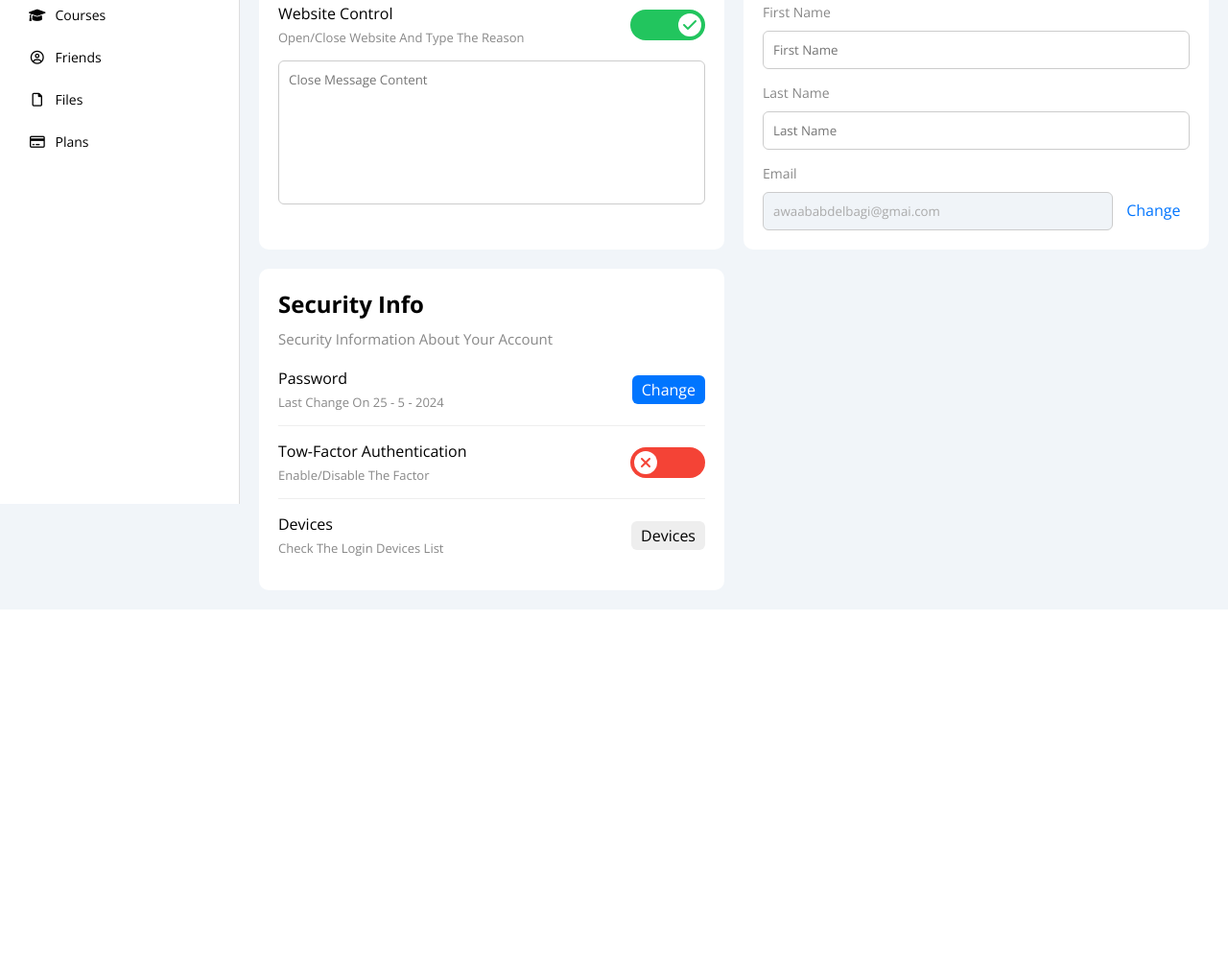
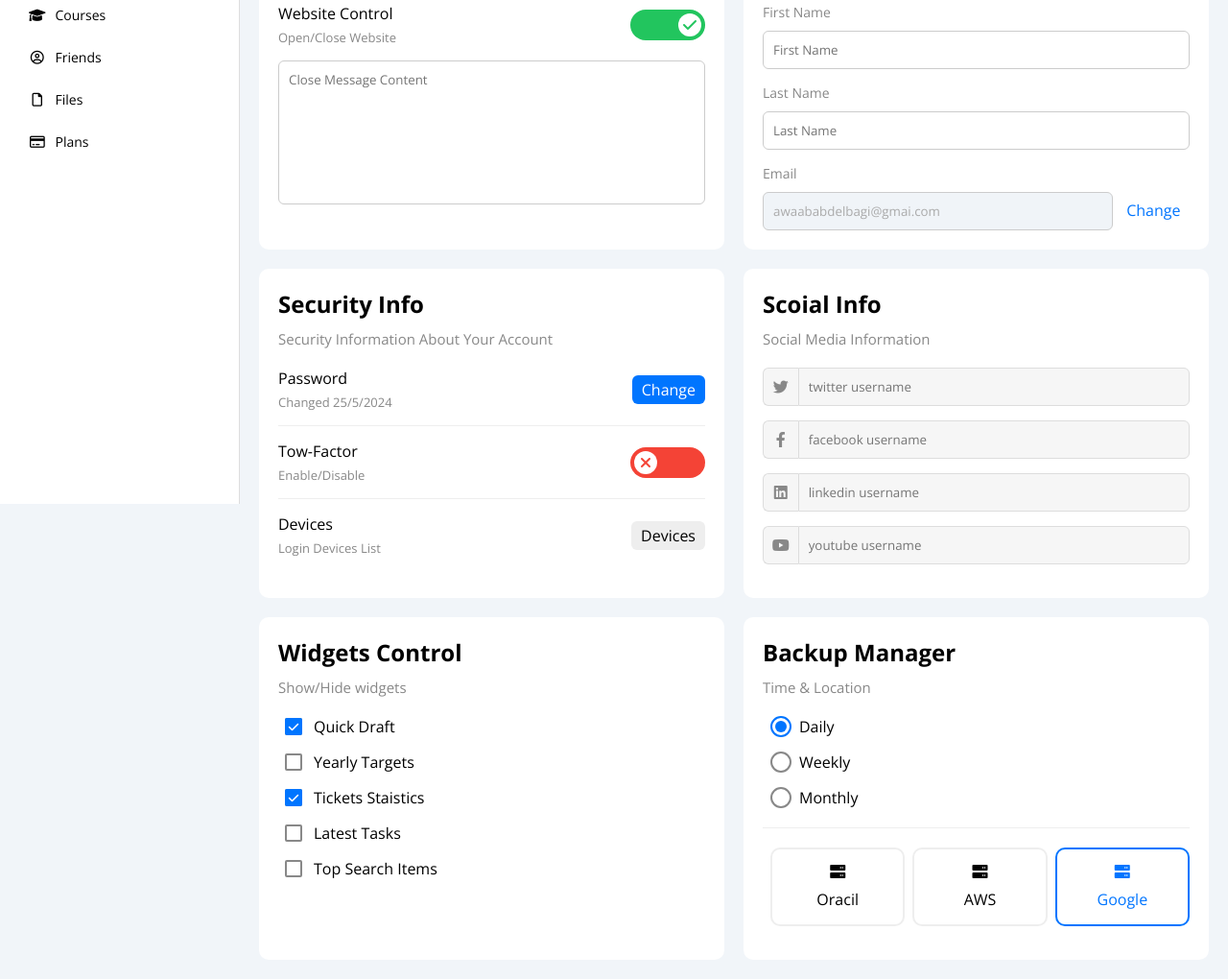
Before and after one commit to 27waab/Dashboard, a plain HTML site: page settings.html in a window 1280 px wide. Shown: the part 275-1295 px from the top of the page at 96% size. Before the commit the page ends 910 px from the top, so only its background shows below. Drawn offline with nearby package versions, Linux system fonts and the light colour scheme.

Commit message:
Update settings.html
Add  New Cards

```diff
--- a/settings.html
+++ b/settings.html
@@ -87,7 +87,7 @@
                         <div class="mb-15 between-flex">
                             <div>
                                 <span>Website Control</span>
-                                <p class="c-grey mt-5 mb-0 fs-13">Open/Close Website And Type The Reason</p>
+                                <p class="c-grey mt-5 mb-0 fs-13">Open/Close Website</p>
                             </div>
                             <div>
                                 <label>
@@ -122,14 +122,14 @@
                         <div class="sec-box mb-15 between-flex ">
                             <div>
                                 <span>Password</span>
-                                <p class="c-grey mt-5 mb-0 fs-13">Last Change On 25 - 5 - 2024</p>
+                                <p class="c-grey mt-5 mb-0 fs-13">Changed 25/5/2024</p>
                             </div>
                             <a class="button bg-blue c-white btn-shape" href="#">Change</a>
                         </div>
                         <div class="sec-box mb-15 between-flex ">
                             <div>
-                                <span>Tow-Factor Authentication</span>
-                                <p class="c-grey mt-5 mb-0 fs-13">Enable/Disable The Factor</p>
+                                <span>Tow-Factor</span>
+                                <p class="c-grey mt-5 mb-0 fs-13">Enable/Disable</p>
                             </div>
                             <label>
                                 <input class="toggle-checkbox" type="checkbox" />
@@ -139,9 +139,92 @@
                         <div class="sec-box mb-0 between-flex ">
                             <div>
                                 <span>Devices</span>
-                                <p class="c-grey mt-5 mb-0 fs-13">Check The Login Devices List</p>
+                                <p class="c-grey mt-5 mb-0 fs-13">Login Devices List</p>
                             </div>
                             <a class="bg-eee c-black c-white btn-shape" href="#">Devices</a>
+                        </div>
+                    </div>
+                    <div class="social-boxs p-20 bg-white rad-10">
+                        <h2 class="mt-0 mb-10">Scoial Info</h2>
+                        <p class="mt-0 c-grey mb-20 fs-15">Social Media Information</p>
+                        <div class="d-flex align-center mb-15">
+                            <i class="fa-brands fa-twitter center-flex c-grey"></i>
+                            <input class="w-full " type="text" placeholder="twitter username" />
+                        </div>
+                        <div class="d-flex align-center mb-15">
+                            <i class="fa-brands fa-facebook-f center-flex c-grey"></i>
+                            <input class="w-full " type="text" placeholder="facebook username" />
+                        </div>
+                        <div class="d-flex align-center mb-15">
+                            <i class="fa-brands fa-linkedin center-flex c-grey"></i>
+                            <input class="w-full " type="text" placeholder="linkedin username" />
+                        </div>
+                        <div class="d-flex align-center mb-15">
+                            <i class="fa-brands fa-youtube center-flex c-grey"></i>
+                            <input class="w-full " type="text" placeholder="youtube username" />
+                        </div>
+                    </div>
+                    <div class="widgets-control p-20 bg-white rad-10">
+                        <h2 class="mt-0 mb-10">Widgets Control</h2>
+                        <p class="mt-0 c-grey mb-20 fs-15">Show/Hide widgets</p>
+                        <div class="control d-flex align-center mb-15">
+                            <input type="checkbox" id="one" checked />
+                            <label for="one">Quick Draft</label>
+                        </div>
+                        <div class="control d-flex align-center mb-15">
+                            <input type="checkbox" id="tow" />
+                            <label for="tow">Yearly Targets</label>
+                        </div>
+                        <div class="control d-flex align-center mb-15">
+                            <input type="checkbox" id="three" checked />
+                            <label for="three">Tickets Staistics</label>
+                        </div>
+                        <div class="control d-flex align-center mb-15">
+                            <input type="checkbox" id="four" />
+                            <label for="four">Latest Tasks</label>
+                        </div>
+                        <div class="control d-flex align-center mb-0">
+                            <input type="checkbox" id="five" />
+                            <label for="five">Top Search Items</label>
+                        </div>
+                    </div>
+                    <div class="backup-control p-20 bg-white rad-10">
+                        <h2 class="mt-0 mb-10">Backup Manager</h2>
+                        <p class="mt-0 c-grey mb-20 fs-15">Time & Location</p>
+                        <div class="date d-flex align-center mb-15">
+                            <input type="radio" name="time" id="daily" checked />
+                            <label for="daily">Daily</label>
+                        </div>
+                        <div class="date d-flex align-center mb-15">
+                            <input type="radio" name="time" id="weekly" />
+                            <label for="weekly">Weekly</label>
+                        </div>
+                        <div class="date d-flex align-center mb-20">
+                            <input type="radio" name="time" id="monthly" />
+                            <label for="monthly">Monthly</label>
+                        </div>
+                        <div class="servers d-flex align-center txt-c">
+                            <input type="radio" name="servers" id="server-one" />
+                            <div class="server mb-15 rad-10 w-full">
+                                <label class="d-block m-15" for="server-one">
+                                    <i class="fa-solid fa-server d-block mb-10"></i>
+                                    Oracil
+                                </label>
+                            </div>
+                            <input type="radio" name="servers" id="server-two" />
+                            <div class="server mb-15 rad-10 w-full">
+                                <label class="d-block m-15" for="server-two">
+                                    <i class="fa-solid fa-server d-block mb-10"></i>
+                                    AWS
+                                </label>
+                            </div>
+                            <input type="radio" name="servers" id="server-three" checked />
+                            <div class="server mb-15 rad-10 w-full">
+                                <label class="d-block m-15" for="server-three">
+                                    <i class="fa-solid fa-server d-block mb-10"></i>
+                                    Google
+                                </label>
+                            </div>
                         </div>
                     </div>
                 </div>
```
